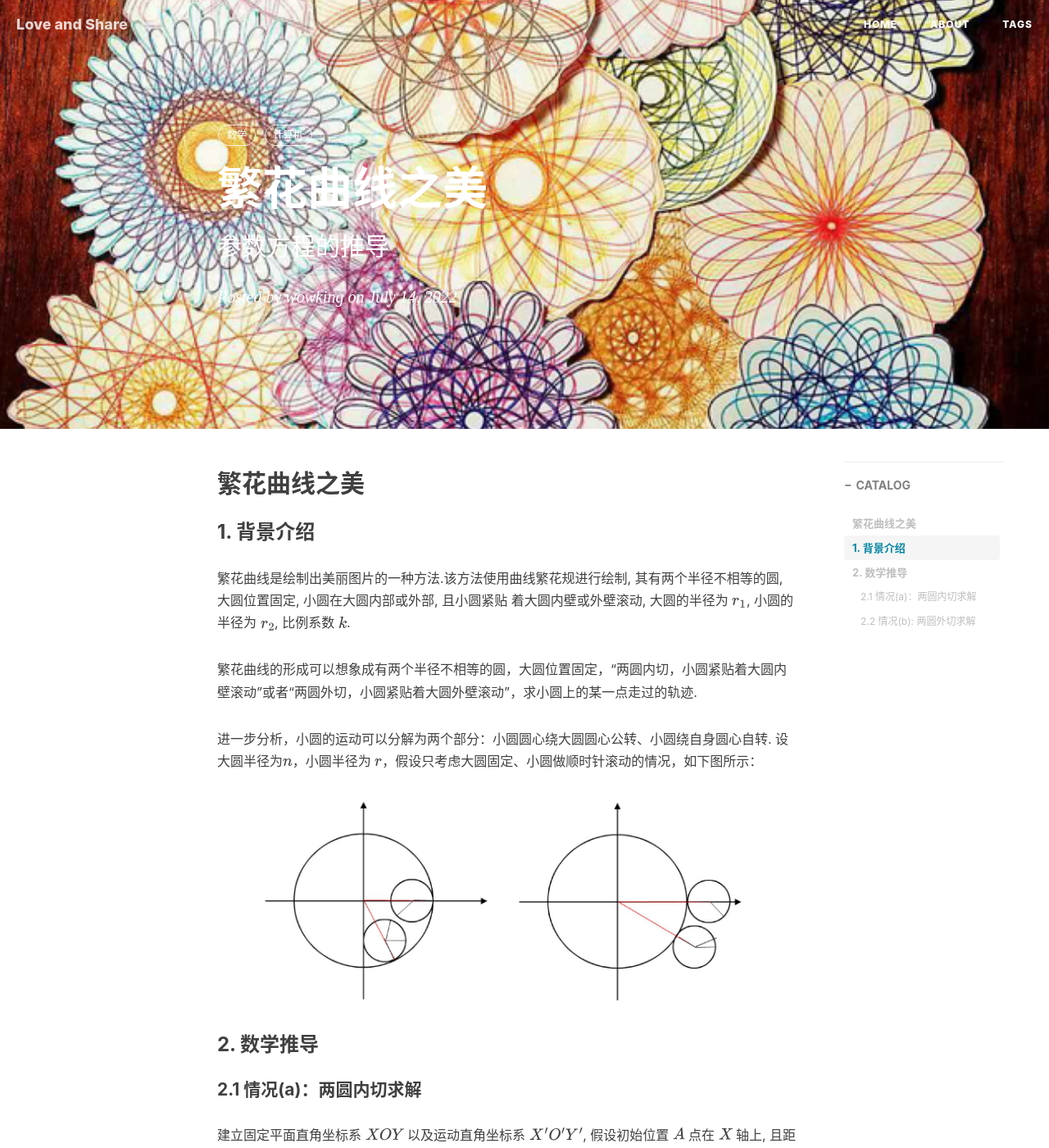
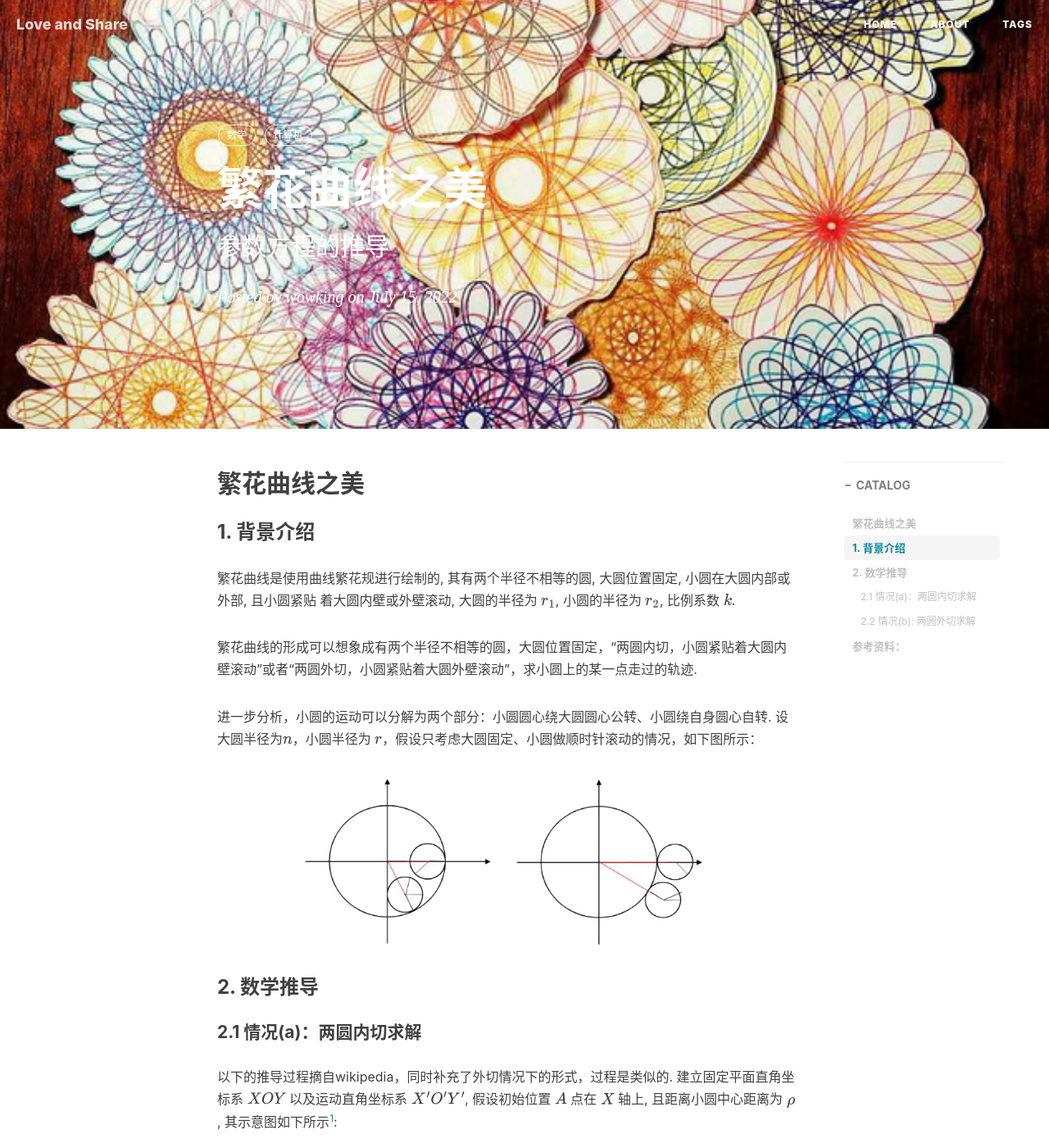
Before and after one commit to wowking2018/Old_personal_blog, a Jekyll site: the page built from _posts/2022-07-15-繁花曲线.md, in a window 1280 px wide and 1400 px high. Shown: the whole window at 82% size. Built offline with Jekyll 4.4.1, drawn with Linux system fonts in a browser that asks for light colours; nearby versions of some CDN libraries; comment, search, counter and statistics services are not loaded; some of the changed text lies outside the part shown.

Commit message:
Update 2023-07-09

```diff
--- a/_posts/2022-07-15-繁花曲线.md
+++ b/_posts/2022-07-15-繁花曲线.md
@@ -2,7 +2,7 @@
 layout:     post
 title:      繁花曲线之美
 subtitle:   参数方程的推导
-date:       2022-07-14
+date:       2022-07-15
 author:     wowking
 header-img: img/blog3/bk.jpg
 catalog: true
@@ -12,24 +12,22 @@ tags:
 ---
 
 ## 繁花曲线之美
-
 ### 1. 背景介绍
 
-繁花曲线是绘制出美丽图片的一种方法.该方法使用曲线繁花规进行绘制, 其有两个半径不相等的圆, 大圆位置固定, 小圆在大圆内部或外部, 且小圆紧贴 着大圆内壁或外壁滚动, 大圆的半径为 $r_ {1}$, 小圆的半径为 $r_ {2}$, 比例系数 $k$.
+繁花曲线是使用曲线繁花规进行绘制的, 其有两个半径不相等的圆, 大圆位置固定, 小圆在大圆内部或外部, 且小圆紧贴 着大圆内壁或外壁滚动, 大圆的半径为 $r_ {1}$, 小圆的半径为 $r_ {2}$, 比例系数 $k$.
 
 繁花曲线的形成可以想象成有两个半径不相等的圆，大圆位置固定，“两圆内切，小圆紧贴着大圆内壁滚动”或者“两圆外切，小圆紧贴着大圆外壁滚动”，求小圆上的某一点走过的轨迹.
 
 进一步分析，小圆的运动可以分解为两个部分：小圆圆心绕大圆圆心公转、小圆绕自身圆心自转. 设大圆半径为$n$，小圆半径为 $r$，假设只考虑大圆固定、小圆做顺时针滚动的情况，如下图所示：
 
-<img src="https://wowking2018.github.io/img/blog3/fig1.jpg" alt="内切与外切示意图" style="zoom: 50%;" width="1200px" />
+<img src="https://wowking2018.github.io/img/blog3/fig1.jpg" alt="内切与外切示意图" style="zoom: 100%;" width="500px" />
 
 ### 2. 数学推导
 
 #### 2.1 情况(a)：两圆内切求解
+以下的推导过程摘自wikipedia，同时补充了外切情况下的形式，过程是类似的. 建立固定平面直角坐标系 $X O Y$ 以及运动直角坐标系 $X^{\prime} O^{\prime} Y^{\prime}$, 假设初始位置 $A$ 点在 $X$ 轴上, 且距离小圆中心距离为 $\rho$, 其示意图如下所示[^1]:
 
-建立固定平面直角坐标系 $X O Y$ 以及运动直角坐标系 $X^{\prime} O^{\prime} Y^{\prime}$, 假设初始位置 $A$ 点在 $X$ 轴上, 且距离小圆中心距离为 $\rho$, 其示意图如下所示:
-
-<img src="https://wowking2018.github.io/img/blog3/fig2.png" alt="内切与外切示意图" style="zoom: 50%;" width="500px" />
+<img src="https://wowking2018.github.io/img/blog3/fig2.png" alt="内切与外切示意图" style="zoom: 100%;" width="500px" />
 
 **Step1: 小圆中心位置轨迹**
 
@@ -150,3 +148,6 @@ $$
     \end{aligned}
 \end{equation}
 $$
+
+### 参考资料：
+[^1]: [wikipedia-Spirograph](https://en.wikipedia.org/wiki/Spirograph)
```
Also changed, not shown: _posts/2021-06-29-忆阻器.md (+1 -1 lines), _posts/2023-06-19-What is entropy.md (+1 -1 lines), _posts/2023-07-01-量子分形Hofstadter蝴蝶.md (+1 -0 lines), _posts/2023-07-09-The KdV equation.md (+2 -2 lines), _posts/2023-07-16-力学系统微分方程推导.md (+6 -1 lines), img/blog17/bk.jpg (added).
